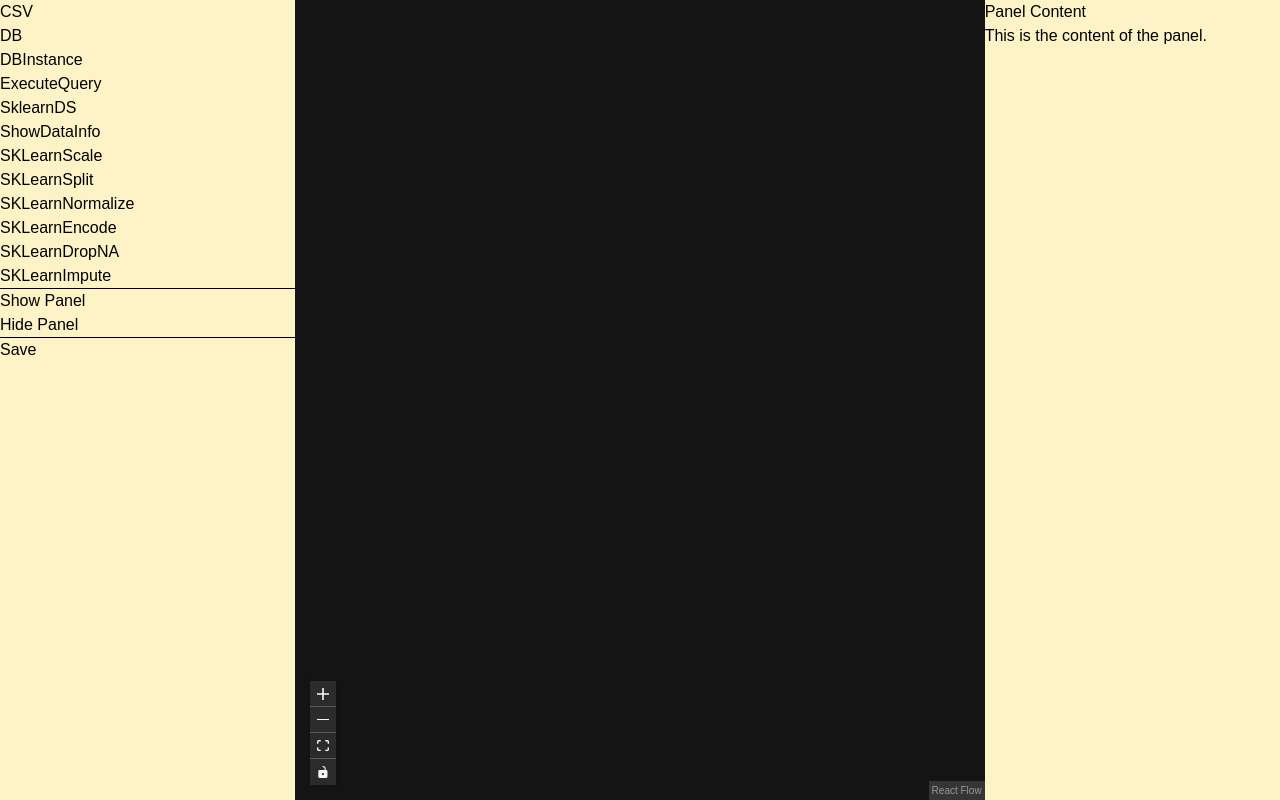
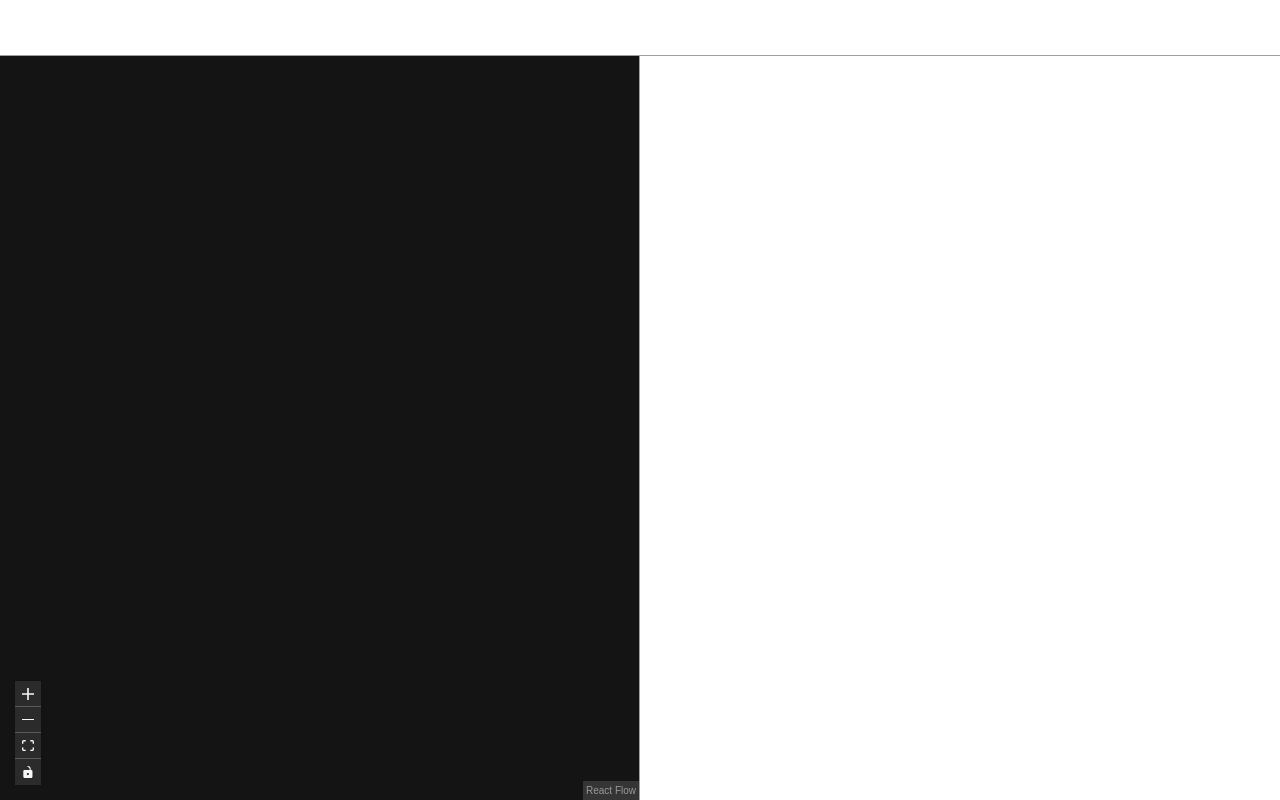
Before and after one commit to AlyMokhtari7/Journey, a React (Vite) app: page / in a window 1280 px wide. Built offline with nearby package versions, Linux system fonts and the light colour scheme.

Commit message:
Restructure the editor workspace layout

```diff
--- a/src/journey/editor/Editor.tsx
+++ b/src/journey/editor/Editor.tsx
@@ -11,8 +11,6 @@ import {
 } from "@xyflow/react";
 import type { nodeType, edgeType, nodeCategory, DataSetProfile } from "./types";
 import DatasetProfile from "./components/DatasetProfile";
-
-
 
 async function send_workflow(nodes: Array<nodeType>, edges: Array<edgeType>) {
   const response = await fetch("http://127.0.0.1:8000/workflows/", {
@@ -49,11 +47,14 @@ export default function App({
 }) {
   const [nodes, setNodes] = useState(initialNodes);
   const [edges, setEdges] = useState(initialEdges);
-  const [showPanel, setShowPanel] = useState(true);
-  const [panel_data, setPanelData] = useState('This is the content of the panel.');
+  const [showPanel, setShowPanel] = useState(false);
+  const [panel_data, setPanelData] = useState(
+    "This is the content of the panel.",
+  );
   const [showDatasetProfilePanel, setShowDatasetProfilePanel] = useState(false);
-  const [datasetProfilePanelData, setDatasetProfilePanelData] = useState<string | DataSetProfile>('');
-
+  const [datasetProfilePanelData, setDatasetProfilePanelData] = useState<
+    string | DataSetProfile
+  >("");
 
   const onNodesChange = useCallback(
     (changes: NodeChange<nodeType>[]) =>
@@ -77,10 +78,7 @@ export default function App({
     [],
   );
 
-  function createNode(
-    data: NodesDataType,
-    type: any = "input",
-  ) {
+  function createNode(data: NodesDataType, type: any = "input") {
     const id = crypto.randomUUID();
 
     setNodes([
@@ -97,35 +95,53 @@ export default function App({
   type NodesDataType = {
     label: string;
     category: nodeCategory;
-        modify_ui: (mode: "show" | "hide", uiElement: "panel" | "DatasetProfile", data: any) => void;
+    modify_ui: (
+      mode: "show" | "hide",
+      uiElement: "panel" | "DatasetProfile",
+      data: any,
+    ) => void;
   };
 
-  const nodes_registery: Record<
-    string,
-    { data: NodesDataType; type: string }
-  > = {
+  const nodes_registery: Record<string, { data: NodesDataType; type: string }> =
+    {
       // what is Record ?
       CSV: {
-      data: { label: "load CSV", category: "DataLoader/data/loadCSV", modify_ui: modifyUI},
+        data: {
+          label: "load CSV",
+          category: "DataLoader/data/loadCSV",
+          modify_ui: modifyUI,
+        },
         type: "",
       },
       DB: {
-      data: { label: "selection on DB", category: "SQL/Table/Select", modify_ui: modifyUI},
+        data: {
+          label: "selection on DB",
+          category: "SQL/Table/Select",
+          modify_ui: modifyUI,
+        },
         type: "dataBaseNode",
       },
       DBInstance: {
-      data: { label: "DB instance", category: "SQL/DB/GetInstance", modify_ui: modifyUI},
+        data: {
+          label: "DB instance",
+          category: "SQL/DB/GetInstance",
+          modify_ui: modifyUI,
+        },
         type: "",
       },
       ExecuteQuery: {
-      data: { label: "Execute Query", category: "SQL/ExecuteQuery", modify_ui: modifyUI},
+        data: {
+          label: "Execute Query",
+          category: "SQL/ExecuteQuery",
+          modify_ui: modifyUI,
+        },
         type: "dataBaseExecutionNode",
       },
       SklearnDS: {
         data: {
           label: "Sklearn DS",
           category: "DataLoader/data/SkLearn",
-        modify_ui: modifyUI
+          modify_ui: modifyUI,
         },
         type: "",
       },
@@ -133,7 +149,7 @@ export default function App({
         data: {
           label: "Show Data Info",
           category: "DataLoader/show_data_info",
-        modify_ui: modifyUI
+          modify_ui: modifyUI,
         },
         type: "output",
       },
@@ -141,7 +157,7 @@ export default function App({
         data: {
           label: "Sklearn Scale Data",
           category: "SkLearn/Scale",
-        modify_ui: modifyUI
+          modify_ui: modifyUI,
         },
         type: "",
       },
@@ -149,7 +165,7 @@ export default function App({
         data: {
           label: "Sklearn Split Data",
           category: "SkLearn/DataSplit",
-        modify_ui: modifyUI
+          modify_ui: modifyUI,
         },
         type: "",
       },
@@ -157,7 +173,7 @@ export default function App({
         data: {
           label: "Sklearn Normalize Data",
           category: "SkLearn/Normalize",
-        modify_ui: modifyUI
+          modify_ui: modifyUI,
         },
         type: "",
       },
@@ -165,7 +181,7 @@ export default function App({
         data: {
           label: "Sklearn Encode Data",
           category: "SkLearn/Encode",
-        modify_ui: modifyUI
+          modify_ui: modifyUI,
         },
         type: "",
       },
@@ -173,7 +189,7 @@ export default function App({
         data: {
           label: "Sklearn Drop NA",
           category: "SkLearn/DropMissingValues",
-        modify_ui: modifyUI
+          modify_ui: modifyUI,
         },
         type: "",
       },
@@ -181,13 +197,17 @@ export default function App({
         data: {
           label: "Sklearn Impute Data",
           category: "SkLearn/Impute",
-        modify_ui: modifyUI
+          modify_ui: modifyUI,
         },
         type: "",
       },
     };
 
-  function modifyUI(mode: "show" | "hide", uiElement: "panel" | 'DatasetProfile', data: DataSetProfile | any): void {
+  function modifyUI(
+    mode: "show" | "hide",
+    uiElement: "panel" | "DatasetProfile",
+    data: DataSetProfile | any,
+  ): void {
     if (mode === "show") {
       if (uiElement === "panel") {
         // show panel
@@ -196,7 +216,7 @@ export default function App({
         console.log("show panel");
       } else if (uiElement === "DatasetProfile") {
         setDatasetProfilePanelData(data);
-        console.log('data',data)
+        console.log("data", data);
         setShowDatasetProfilePanel(true);
       }
     } else if (mode === "hide") {
@@ -212,31 +232,15 @@ export default function App({
 
   let panelContent: React.ReactNode;
 
-  if (typeof datasetProfilePanelData === 'string') {
+  if (typeof datasetProfilePanelData === "string") {
     panelContent = <p>{datasetProfilePanelData}</p>;
   } else {
     panelContent = <DatasetProfile profile={datasetProfilePanelData} />;
   }
 
-  return (
-    <>
-      <div className="flex">
-        <div
-          className="bg-amber-100"
-          style={{ width: "30vw", height: "100vh" }}
-        >
-          {Object.entries(nodes_registery).map(([key, value]) => (
-            <div key={key} onClick={() => createNode(value.data, value.type)}>
-              {key}
-            </div>
-          ))}
-          <hr />
-          <div onClick={() => modifyUI("show", "panel", null)}>Show Panel</div>
-          <div onClick={() => modifyUI("hide", "panel", null)}>Hide Panel</div>
-          <hr />
-          <div onClick={() => send_workflow(nodes, edges)}>Save</div>
-        </div>
-        <div style={{ width: "70vw", height: "100vh" }}>
+
+  const reactFlow = (
+    <div className="h-full w-full">
       <ReactFlow
         nodes={nodes}
         edges={edges}
@@ -250,23 +254,48 @@ export default function App({
         <Controls />
       </ReactFlow>
     </div>
-          {showPanel && (
-            <div className="bg-amber-100" style={{ width: "30vw", height: "100vh" }}>
-              <div>
+  );
+
+  const panel = showPanel && (
+    <div className="h-full w-full overflow-auto bg-white p-4">
       <h3>Panel Content</h3>
       <p>{panel_data}</p>
     </div>
-            </div>
-        )}
-          {showDatasetProfilePanel && (
-            <div className="bg-amber-100" style={{ width: "30vw", height: "100vh" }}>
-              <div>
+  );
+
+  const datasetProfilePanel = showDatasetProfilePanel && (
+    <div className="h-full w-full overflow-auto bg-white p-4">
       <h3>Dataset Profile</h3>
       {panelContent}
     </div>
+  );
+
+
+
+  return (
+    <div className="h-screen w-screen bg-[#1f1f1f]">
+      <div className="flex h-full w-full flex-col bg-white">
+        {/* Navbar */}
+        <header className="h-14 shrink-0 border-b border-[#a0a0a0]" />
+
+        {/* Main workspace */}
+        <main className="flex min-h-0 flex-1">
+          {/* Left panel: React Flow */}
+          <section className="h-full w-1/2 min-w-0 border-r border-[#a0a0a0]">
+            {reactFlow}
+          </section>
+
+          {/* Right panel: Dataset profile or other content */}
+          <section className="h-full w-1/2 min-w-0 overflow-auto">
+            {showDatasetProfilePanel
+              ? datasetProfilePanel
+              : showPanel
+                ? panel
+                : null}
+          </section>
+        </main>
       </div>
-          )}
     </div>
-    </>
   );
+
 }
```
Lines whose indentation alone changed are shown as unchanged.
